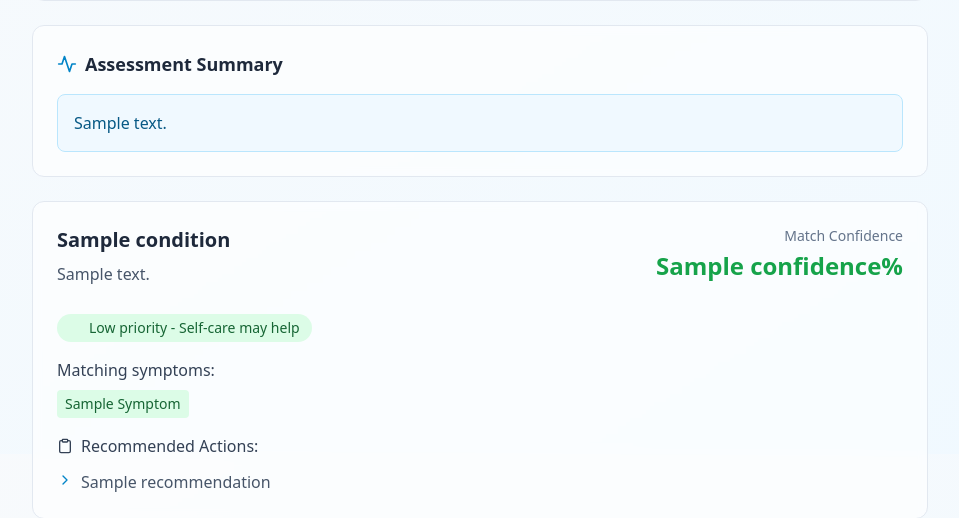
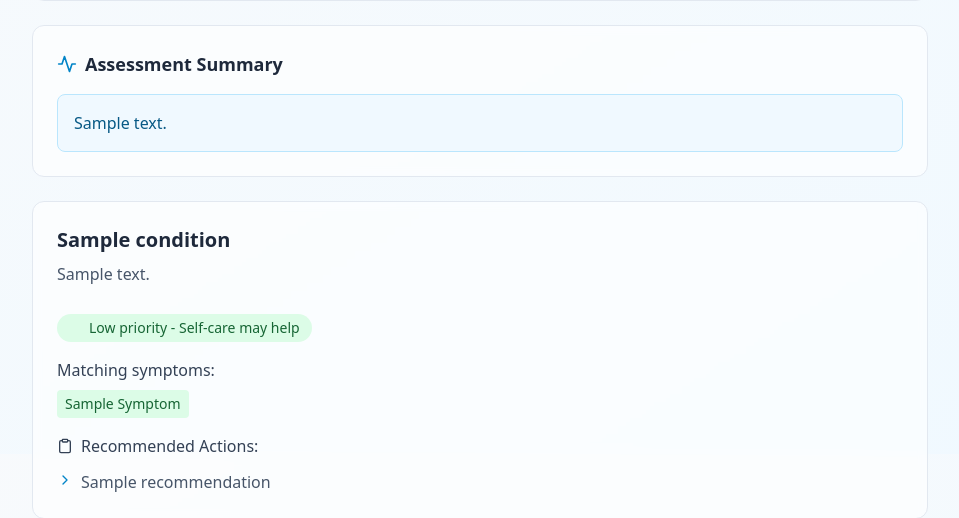
Before and after one commit to Fendis-Group5/GhanaDiag, a Flask app: template templates/diagnosis.html in a window 1280 px wide. Shown: the part 346-864 px from the top of the page, without its empty margins (160-1119 px from the left). Run offline with Flask 3, Linux system fonts and the light colour scheme; tables that the repository leaves empty hold one stand-in row (values such as "Sample post"); the template is opened without the code that fills it: values that come from a table or form of the project are taken from there, most other values are stand-ins (such as "Sample title", 1, 10 or a date in 2020); some libraries are stand-ins or nearby versions.

Commit message:
Remove the diagnosis match confidence from patient assessment displays
Removes confidence scores from diagnosis.html, feedback.html, and history.html templates.

Replit-Commit-Author: Agent
Replit-Commit-Session-Id: 54a4bbe5-b397-4a5f-802a-63bd554d04d4
Replit-Commit-Checkpoint-Type: full_checkpoint
Replit-Commit-Screenshot-Url: https://storage.googleapis.com/screenshot-production-us-central1/11b3670d-28a6-44d2-9b01-0e8263c8ec4c/54a4bbe5-b397-4a5f-802a-63bd554d04d4/Y2Sciks

```diff
--- a/templates/diagnosis.html
+++ b/templates/diagnosis.html
@@ -103,15 +103,7 @@
                     </h3>
                     <p class="text-winter-600 dark:text-winter-400 mb-3">{{ condition.description }}</p>
                 </div>
-                <div class="ml-4 text-right">
-                    <div class="text-sm font-medium text-winter-500 dark:text-winter-400 mb-1">Match Confidence</div>
-                    <div class="text-2xl font-bold
-                        {% if condition.confidence >= 70 %}text-red-600 dark:text-red-400
-                        {% elif condition.confidence >= 40 %}text-yellow-600 dark:text-yellow-400
-                        {% else %}text-green-600 dark:text-green-400{% endif %}">
-                        {{ condition.confidence }}%
-                    </div>
-                </div>
+
             </div>
 
             <!-- Urgency Badge -->
--- a/templates/feedback.html
+++ b/templates/feedback.html
@@ -65,9 +65,8 @@
             <h3 class="font-medium text-winter-700 dark:text-winter-300 mb-2">Our assessment suggested:</h3>
             {% set top_diagnosis = submission.diagnosis.diagnoses[0] %}
             <div class="bg-ice-50 dark:bg-ice-900/20 border border-ice-200 dark:border-ice-800 p-4 rounded-lg">
-                <div class="flex items-center justify-between mb-2">
+                <div class="mb-2">
                     <span class="font-semibold text-ice-800 dark:text-ice-200">{{ top_diagnosis.condition }}</span>
-                    <span class="text-sm font-medium text-ice-600 dark:text-ice-400">{{ top_diagnosis.confidence }}% confidence</span>
                 </div>
                 <p class="text-ice-700 dark:text-ice-300 text-sm">{{ top_diagnosis.description }}</p>
             </div>
--- a/templates/history.html
+++ b/templates/history.html
@@ -120,7 +120,6 @@
                     <div class="flex items-center justify-between bg-winter-50 dark:bg-winter-700/50 p-3 rounded-lg">
                         <div>
                             <span class="font-medium text-winter-800 dark:text-winter-100">{{ top_diagnosis.condition }}</span>
-                            <span class="text-sm text-winter-500 dark:text-winter-400 ml-2">({{ top_diagnosis.confidence }}% match)</span>
                         </div>
                         <span class="text-sm px-2 py-1 rounded text-white
                             {% if top_diagnosis.urgency == 'urgent' %}bg-red-500
@@ -187,9 +186,8 @@
                     <div class="space-y-3">
                         {% for diagnosis in submission.diagnosis.diagnoses %}
                         <div class="bg-winter-50 dark:bg-winter-700/50 p-3 rounded-lg">
-                            <div class="flex items-center justify-between mb-2">
+                            <div class="mb-2">
                                 <span class="font-medium text-winter-800 dark:text-winter-100">{{ diagnosis.condition }}</span>
-                                <span class="text-sm font-medium text-winter-600 dark:text-winter-400">{{ diagnosis.confidence }}%</span>
                             </div>
                             <p class="text-sm text-winter-600 dark:text-winter-400 mb-2">{{ diagnosis.description }}</p>
                             <div class="text-xs text-winter-500 dark:text-winter-400">
```
Also changed, not shown: instance/medical_diagnostic.db.
